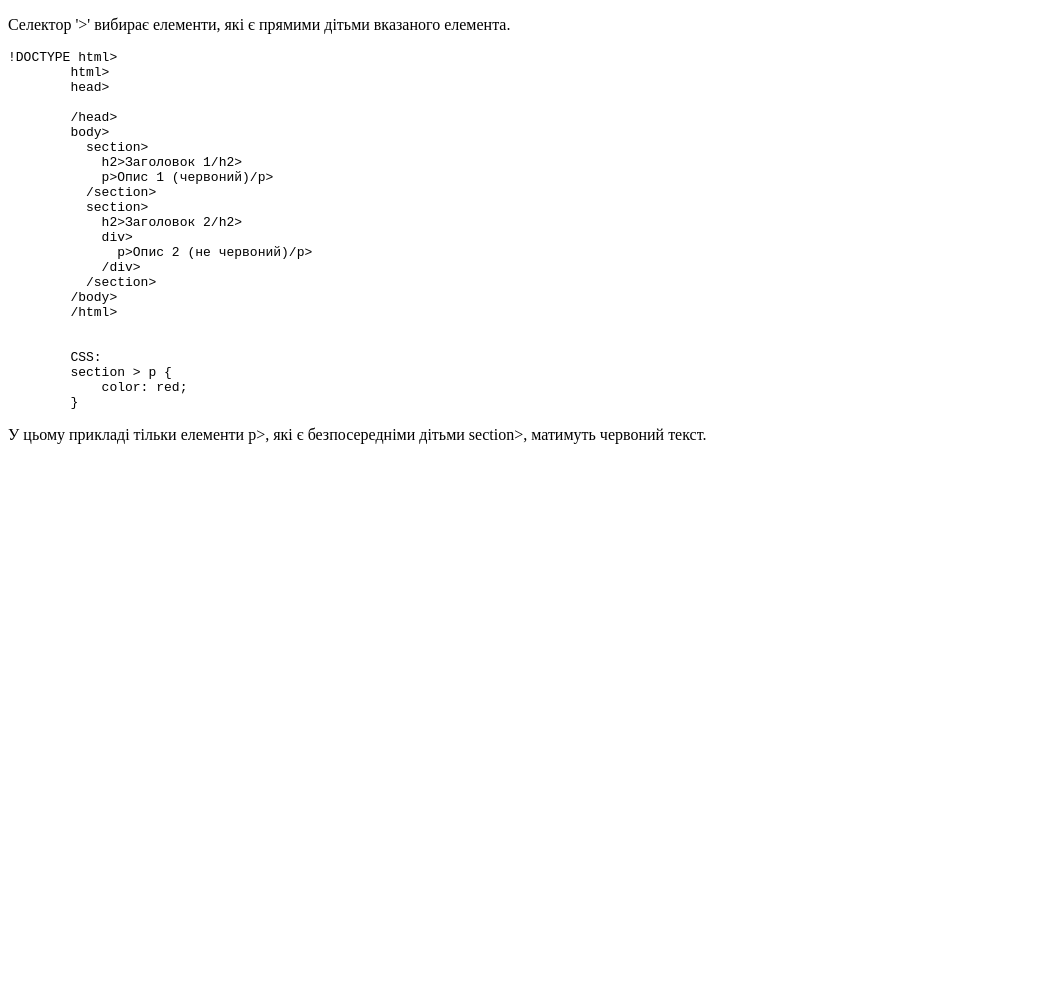
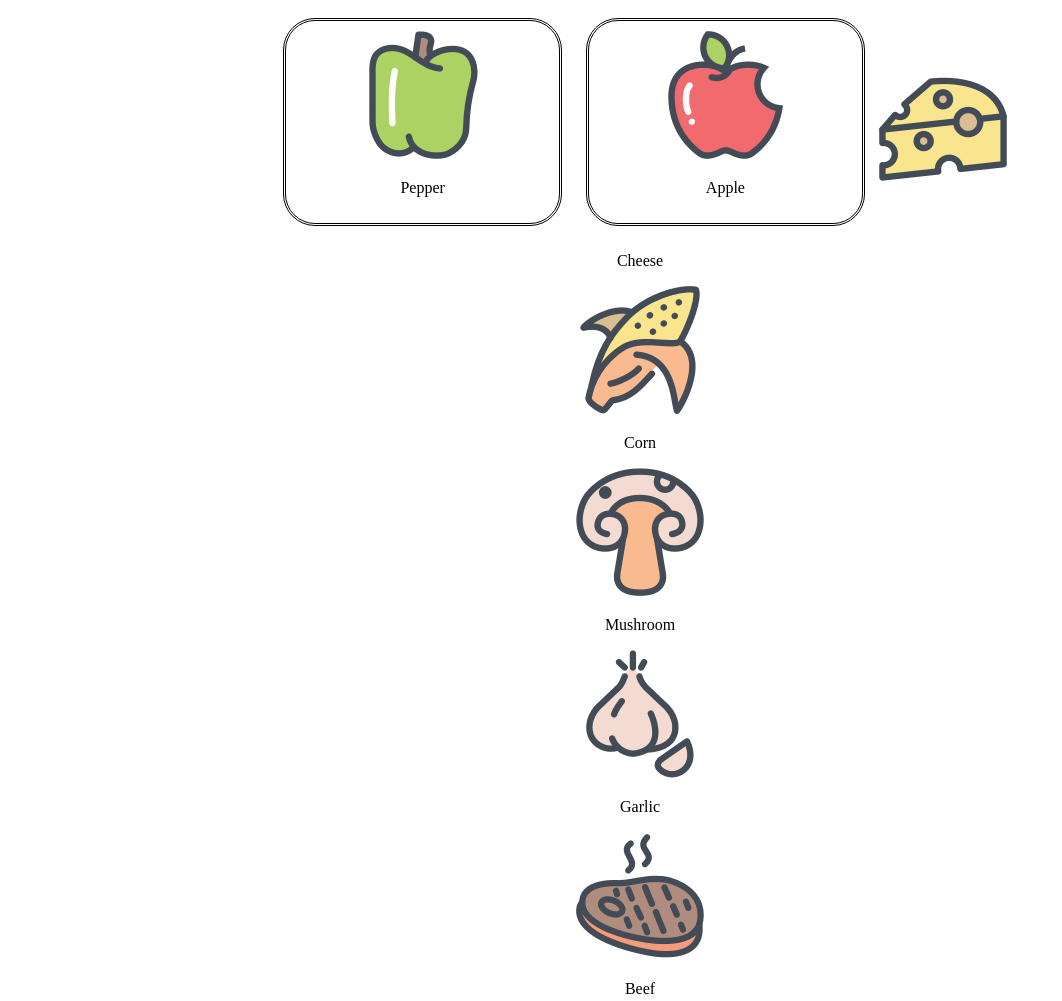
Before and after one commit to MotreCristian/QuestTest, a plain HTML site: page work2.html in a window 1280 px wide. Shown: the top 1001 px of the page, without its empty margins (0-1062 px from the left). Before the commit the page ends 800 px from the top, so only its background shows below. Drawn offline with Linux system fonts and the light colour scheme.

Commit message:
New Commit

```diff
--- a/style.css
+++ b/style.css
@@ -1,4 +1,4 @@
-body {
+/*body {
   margin: 0;
   padding: 0;
   background-image: url("img/Image.jpg");
@@ -17,4 +17,27 @@ body {
   font-size: 18px;
   line-height: 1.5;
   text-align: center;
+} */
+
+.products {
+  text-align: center;
 }
+
+.product {
+  border: 3px double #000000;
+  padding: 0.5em;
+  border-radius: 2em;
+  width: 20%;
+  display: inline-block;
+  text-align: center;
+  margin: 10px;
+  padding: 10px;
+}
+
+.product img {
+  max-width: 100%;
+}
+
+.footer {
+  text-align: center;
+}
--- a/work2.html
+++ b/work2.html
@@ -1,36 +1,52 @@
 <!DOCTYPE html>
 <html lang="en">
 <head>
-    <meta charset="UTF-8">
-    <meta name="viewport" content="width=device-width, initial-scale=1.0">
-    <title>Child combinator (>)</title>
+  <meta charset="UTF-8">
+  <meta name="viewport" content="width=device-width, initial-scale=1.0">
+  <title>Quest</title>
+  <link rel="stylesheet" href="style.css">
 </head>
 <body>
-    <p>Селектор '>' вибирає елементи, які є прямими дітьми вказаного елемента.</p>
-    <pre>&it;!DOCTYPE html&gt;
-        &it;html&gt;
-        &it;head&gt;
+  <div class="products">
+    <div class="product">
+      <img src="img/Pepper.png" alt="">
+      <p>Pepper</p>
+    </div>
 
-        &it;/head&gt;
-        &it;body&gt;
-          &it;section&gt;
-            &it;h2&gt;Заголовок 1&it;/h2&gt;
-            &it;p&gt;Опис 1 (червоний)&it;/p&gt;
-          &it;/section&gt;
-          &it;section&gt;
-            &it;h2&gt;Заголовок 2&it;/h2&gt;
-            &it;div&gt;
-              &it;p&gt;Опис 2 (не червоний)&it;/p&gt;
-            &it;/div&gt;
-          &it;/section&gt;
-        &it;/body&gt;
-        &it;/html&gt;
+    <div class="product">
+      <img src="img/Apple.png" alt="">
+      <p>Apple</p>
+    </div>
+
+    <img src="img/Cheese.png" alt="">
+    <p>Cheese</p>
+
+    <img src="img/Corn.png" alt="">
+    <p>Corn</p>
+
+    <img src="img/Mushroom.png" alt="">
+    <p>Mushroom</p>
+
+    <img src="img/Garlic.png" alt="">
+    <p>Garlic</p>
+
+    <img src="img/Beef.png" alt="">
+    <p>Beef</p>
+
+    <img src="img/Fish.png" alt="">
+    <p>Fish</p>
+
+    <img src="img/Eggs.png" alt="">
+    <p>Egss</p>
 
 
-        CSS:
-        section &gt; p {
-            color: red;
-        }</pre>
-    <p>У цьому прикладі тільки елементи &it;p&gt;, які є безпосередніми дітьми &it;section&gt;, матимуть червоний текст.</p>
+    <img src="img/Coriander.png" alt="">
+    <p>Coriander</p>
+
+  </div>
+  <hr>
+  <div class="footer">
+    <center><p>that's all</p></center>
+  </div>
 </body>
 </html>
```
Also changed, not shown: master.html (renamed from index/master.html, +3 -3 lines), master2.html (added, +13 -0 lines), work.html (added, +66 -0 lines), img/Apple.png (added), img/Beef.png (added), img/Cheese.png (added), img/Coriander.png (added), img/Corn.png (added), img/Eggs.png (added), img/Fish.png (added), img/Garlic.png (added), img/Mushroom.png (added), img/Pepper.png (added).
